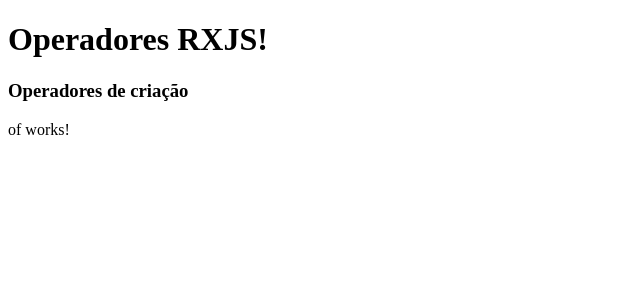
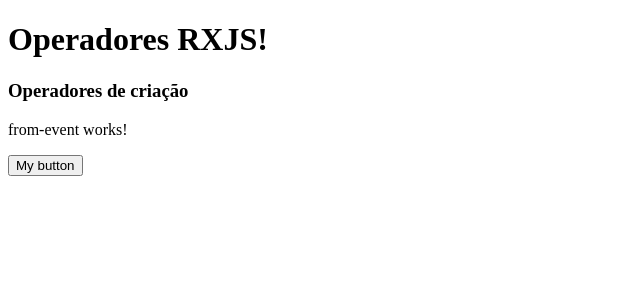
Before and after one commit to egsevandrosantos/rxjs, an Angular app: page / in a window 1280 px wide. Shown: the top 300 px of the page, without its empty margins (0-640 px from the left). Built offline with nearby package versions, Linux system fonts and the light colour scheme.

Commit message:
From event

```diff
--- a/src/app/app.component.html
+++ b/src/app/app.component.html
@@ -4,4 +4,5 @@
 
 <h3>Operadores de criação</h3>
 <!-- <app-from></app-from> -->
-<app-of></app-of>
+<!-- <app-of></app-of> -->
+<app-from-event></app-from-event>
--- a/src/app/app.module.ts
+++ b/src/app/app.module.ts
@@ -7,6 +7,7 @@
 import { SubjectComponent } from './components/subject/subject.component';
 import { FromComponent } from './components/operadores-criacao/from/from.component';
 import { OfComponent } from './components/operadores-criacao/of/of.component';
+import { FromEventComponent } from './components/operadores-criacao/from-event/from-event.component';
 
 @NgModule({
   declarations: [
@@ -14,7 +15,8 @@
     ObservablesComponent,
     SubjectComponent,
     FromComponent,
-    OfComponent
+    OfComponent,
+    FromEventComponent
   ],
   imports: [
     BrowserModule,
--- /dev/null
+++ b/src/app/components/operadores-criacao/from-event/from-event.component.html
@@ -0,0 +1,2 @@
+<p>from-event works!</p>
+<button #myButton>My button</button>
--- /dev/null
+++ b/src/app/components/operadores-criacao/from-event/from-event.component.ts
@@ -0,0 +1,27 @@
+import {
+  AfterViewInit,
+  Component,
+  ElementRef,
+  OnInit,
+  ViewChild,
+} from '@angular/core';
+import { fromEvent } from 'rxjs';
+
+@Component({
+  selector: 'app-from-event',
+  templateUrl: './from-event.component.html',
+  styleUrls: ['./from-event.component.scss'],
+})
+export class FromEventComponent implements AfterViewInit {
+  @ViewChild('myButton') myButton!: ElementRef;
+
+  ngAfterViewInit(): void {
+    this.operatorFromEvent();
+  }
+
+  operatorFromEvent() {
+    // const el = fromEvent(document, 'click');
+    const el = fromEvent(this.myButton.nativeElement, 'click');
+    el.subscribe((res) => console.log(res));
+  }
+}
```
Also changed, not shown: src/app/components/operadores-criacao/from-event/from-event.component.scss (added), 1 other file (tests, documents, lock files or other folders).
